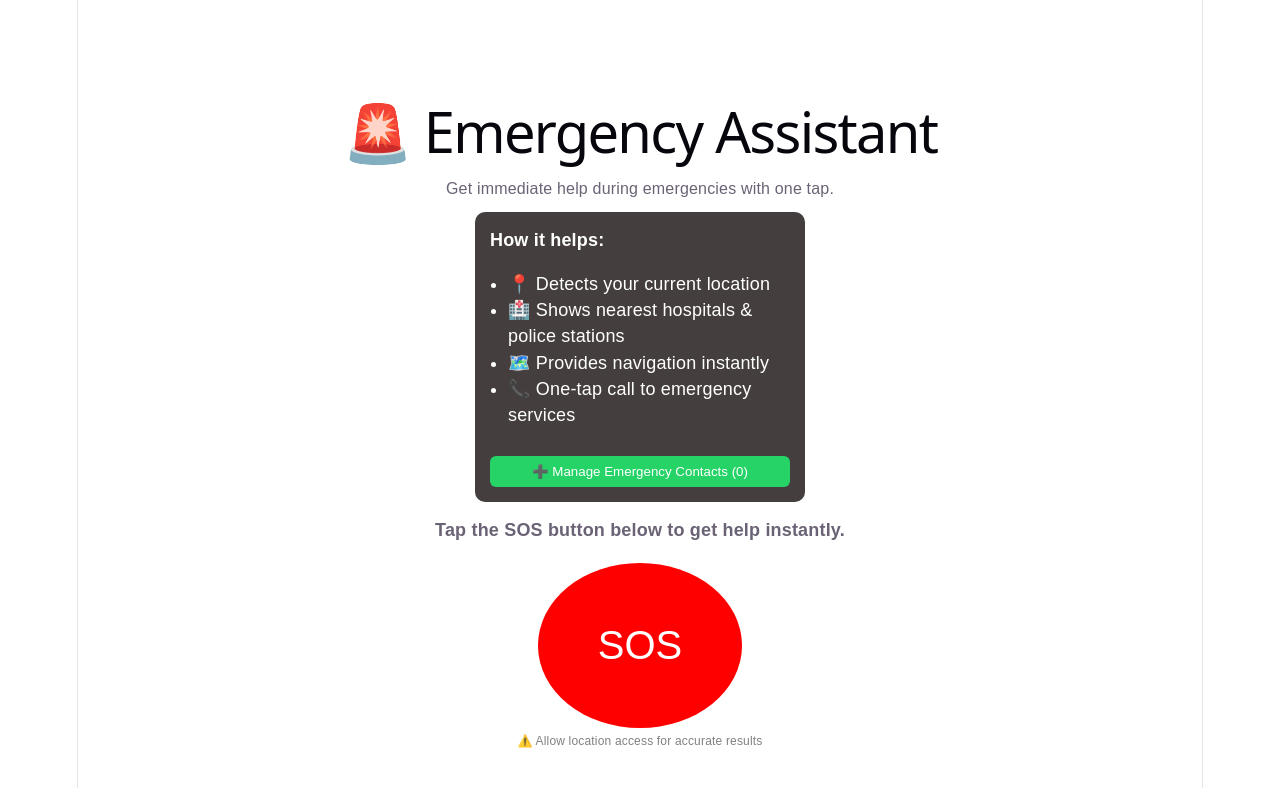
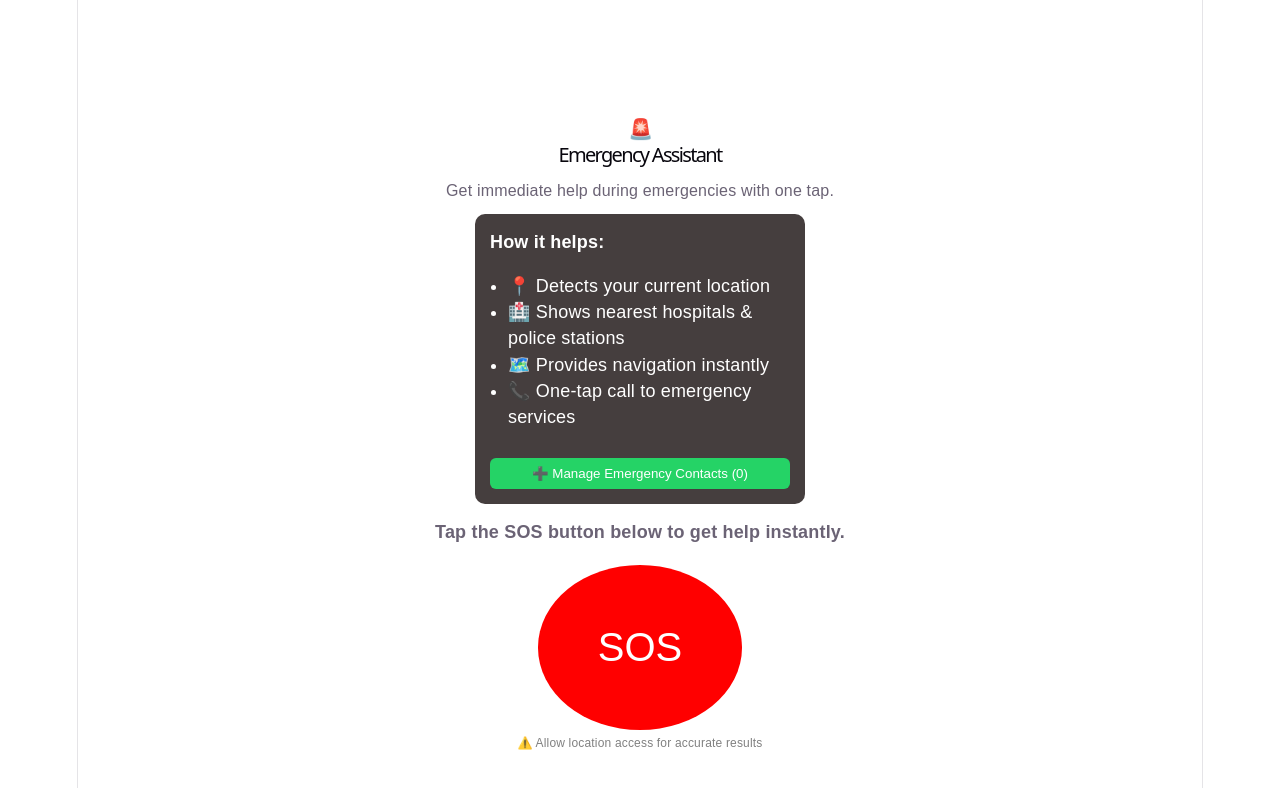
Before and after one commit to oplopr01/SOS-app, a React (Vite) app in the folder emergency-app/: page / in a window 1280 px wide. Shown: the top 788 px of the page. Built offline with nearby package versions, Linux system fonts and the light colour scheme.

Commit message:
small git fixes and mic fix

```diff
--- a/emergency-app/src/pages/EmergencyScreen.jsx
+++ b/emergency-app/src/pages/EmergencyScreen.jsx
@@ -149,25 +149,35 @@ My location: https://maps.google.com/?q=${location.lat},${location.lng}`;
   }
 
   const recognition = new SpeechRecognition();
+
   recognition.lang = "en-US";
+  recognition.continuous = false;   // keep false (single command)
+  recognition.interimResults = false;
+  recognition.maxAlternatives = 1;
+
+  setIsListening(true);
 
   recognition.start();
-  setIsListening(true); // 🔴 START
+
+  recognition.onstart = () => {
+    setIsListening(true);
+  };
 
   recognition.onresult = (event) => {
     const text = event.results[0][0].transcript;
     setUserInput(text);
   };
 
-  recognition.onend = () => {
-    setIsListening(false); // 🟢 STOP
-  };
-
-  recognition.onerror = () => {
+ recognition.onend = () => {
+  setTimeout(() => {
+    setIsListening(false);
+  }, 300);
+};
+  recognition.onerror = (event) => {
+    console.error("Speech error:", event.error);
     setIsListening(false);
   };
 };
-
   return (
     <div>
       <h2>Emergency Activated</h2>
--- a/emergency-app/src/pages/HomePage.jsx
+++ b/emergency-app/src/pages/HomePage.jsx
@@ -17,7 +17,9 @@ function HomePage() {
 
   return (
     <div style={styles.container}>
-      <h1>🚨 Emergency Assistant</h1>
+      <h1 style={styles.title}>
+        🚨<br />Emergency Assistant
+      </h1>
 
       <p style={styles.subtitle}>
         Get immediate help during emergencies with one tap.
@@ -99,6 +101,14 @@ const styles = {
     color: "white",
     cursor: "pointer",
   },
+  title: {
+  textAlign: "center",
+  width: "100%",
+  fontSize: "20px",
+  lineHeight: "1.3",
+  wordBreak: "break-word",
+  marginBottom: "10px",
+},
 };
 
 export default HomePage;
```
